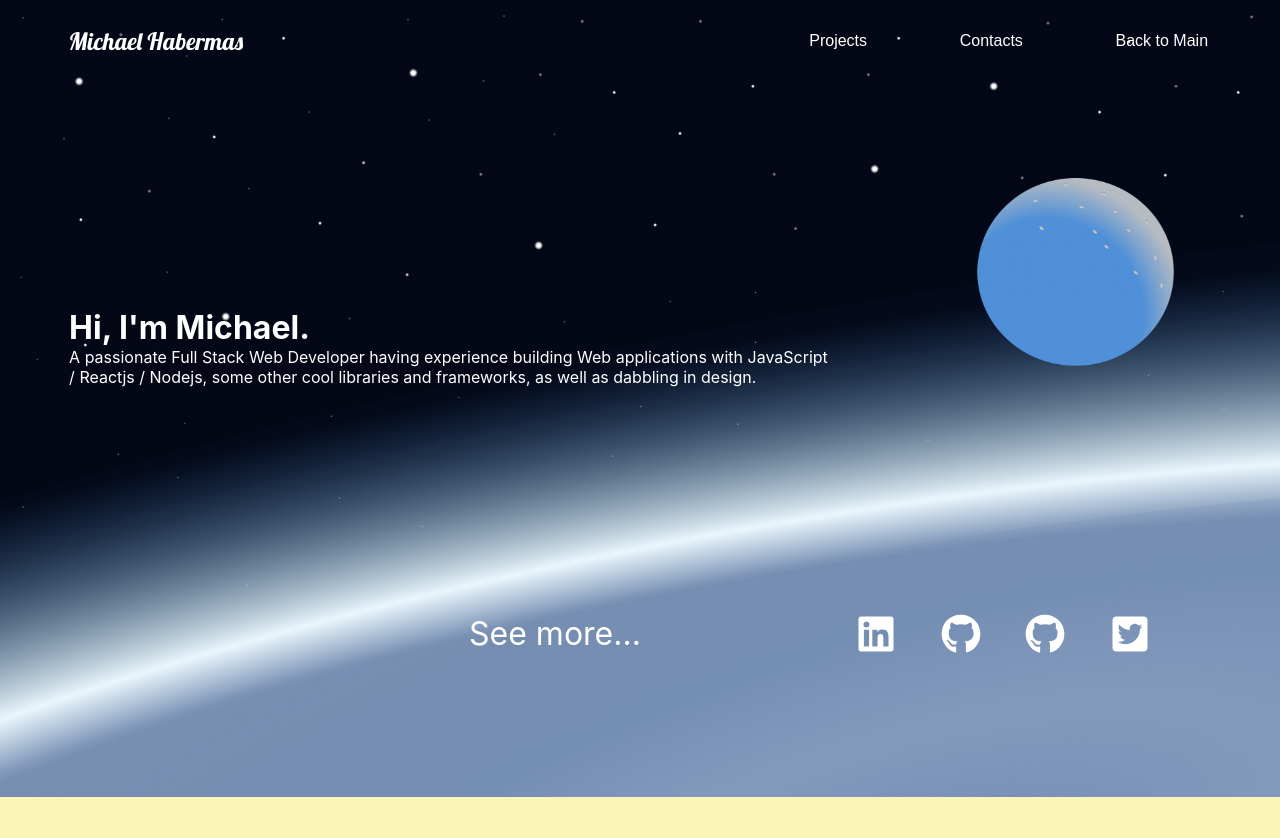
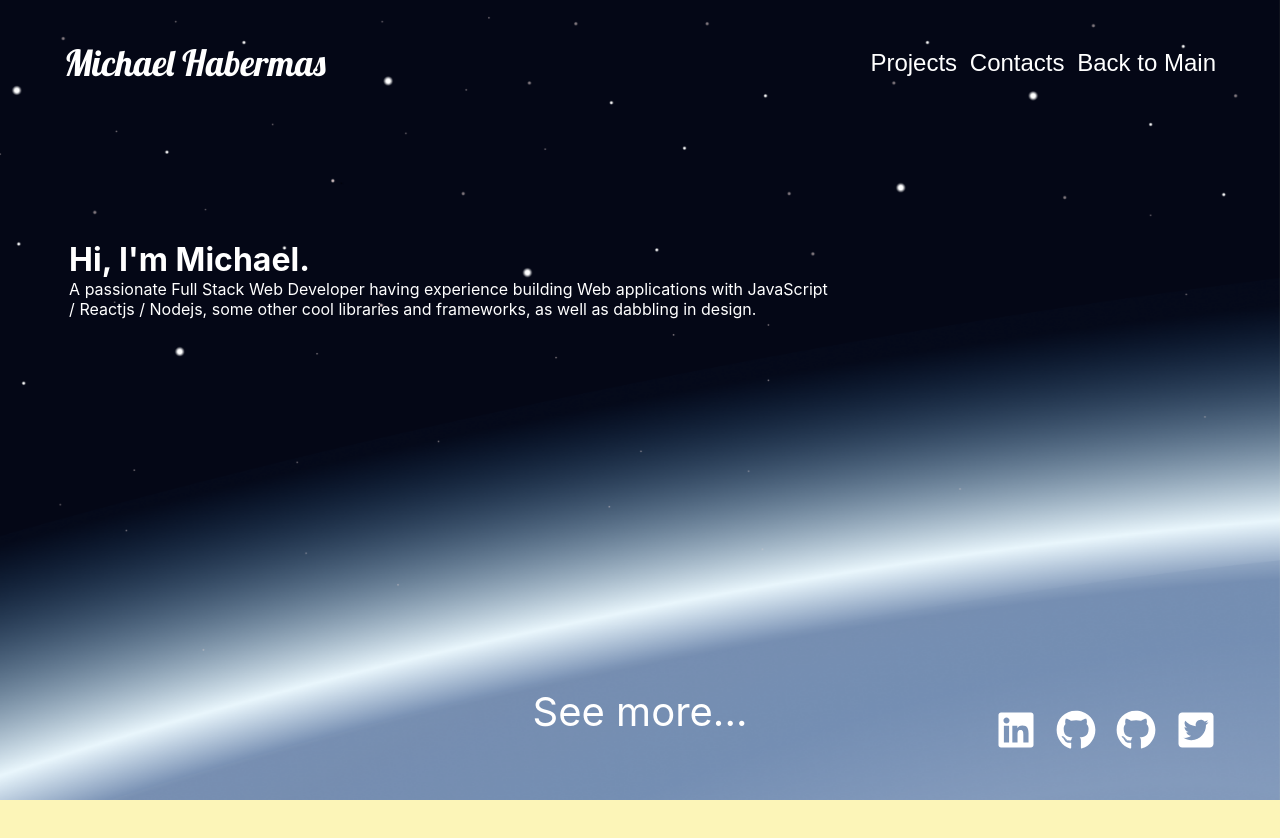
Before and after one commit to MichaelHabermas/portfolio_site, a React (Create React App) app: page /about/michael in a window 1280 px wide. Shown: the top 838 px of the page. After the commit the page ends 800 px from the top, so only its background shows below. Built offline with nearby package versions, Linux system fonts and the light colour scheme; a web font is replaced by a local one.

Commit message:
dropping the mike

```diff
--- a/src/about/Michael/about.js
+++ b/src/about/Michael/about.js
@@ -2,17 +2,25 @@ import React from 'react';
 import { Link } from 'react-router-dom';
 import styled from 'styled-components';
 import { FaLinkedin, FaGithub, FaTwitterSquare } from 'react-icons/fa';
-import spaceImage from '../../assets/space_background.png'
+import spaceImage from '../../assets/michael_main_widescreen.png'
 
 const AboutMichael = styled.div`
-    height: 100%;
+    // height: 100%;
     .spaceBackground {
-        width: 100vw;
-        height: 100%;
-		position: absolute;
-		top: 0;
+        // width: 100vw;
+        // height: 100vh;
+		// position: absolute;
+		// top: 0;
         z-index: -1;
     }
+    background: url(${spaceImage}) no-repeat center center fixed;
+    -webkit-background-size: cover;
+    -moz-background-size: cover;
+    -o-background-size: cover;
+    background-size: cover;
+    height: 100vh;
+    // position: absolute;
+    // top: 0;
 
     .spacePic {
         width: 100%;
@@ -36,15 +44,24 @@ const AboutMichael = styled.div`
     }
 
     .seeMore {
-        margin-left: 30%;
-        font-size: 2rem;
+        position: absolute;
+        bottom: 5%;
+        left: 50%;
+        font-size: 2.5rem;
+        transform: translate(-50%, -50%)
     }
 
     .socials {
-        display: flex;
-        justify-content: space-evenly;
+        position: absolute;
+        bottom: 5%;
+        right: 5%;
+        font-size: 2.5rem;
+        transform: translate(50%, 50%)
         width: 30%;
-        font-size: 2.5rem;
+    }
+
+    .socials > * {
+        margin-left: 20px;
     }
 `
 
@@ -53,9 +70,9 @@ const About = () => {
 
     return (
         <AboutMichael>
-            <div className='spaceBackground'>
+            {/* <div className='spaceBackground'>
                 <img className='spacePic' src={spaceImage} alt="background"/>
-            </div>
+            </div> */}
             <div className='test'>
                 <div>
                     <h1>Hi, I'm Michael.</h1>
--- a/src/about/Michael/index.js
+++ b/src/about/Michael/index.js
@@ -25,20 +25,26 @@ const Mpage = styled.div`
         display: flex;
         justify-content: space-between;
         align-items: center;
-        padding: 2%;
+        // padding: 2%;
         font-family: 'Poppins', sans-serif;
+        position: absolute;
+        top: 5%;
+        right: 5%;
+        width: 90%;
+        // border: 1px solid yellow;
+        font-size: 1.5rem;
     }
 
     nav h2 {
         font-family: 'Lobster', cursive;
         font-weight: 1;
-        margin-left: 3.5%;
     }
 
     nav ul {
         display: flex;
-        justify-content: space-around;
-        width: 40%;
+        justify-content: space-between;
+        width: 30%;
+        font-size: 1.5rem;
     }
 
 `
```
Also changed, not shown: src/assets/michael_main_widescreen.png (added).
